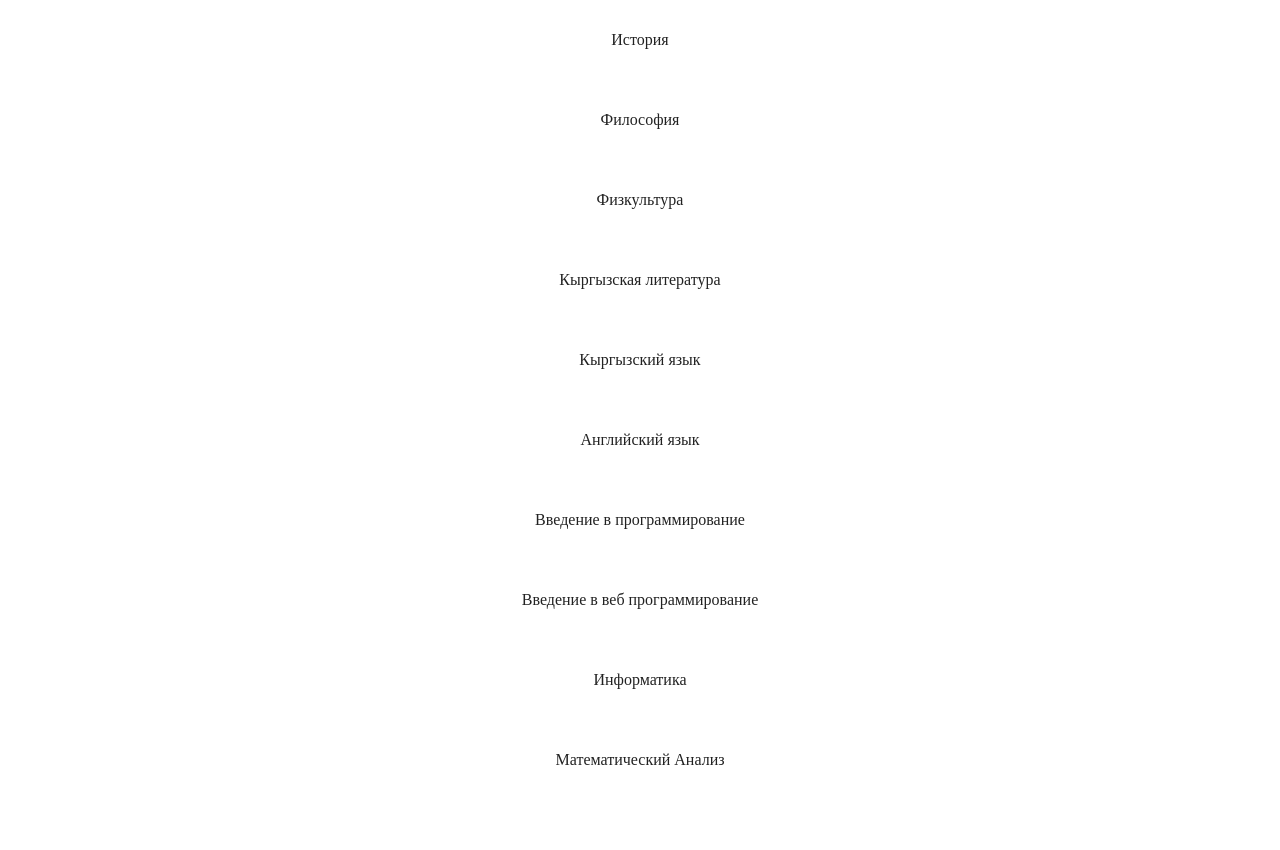
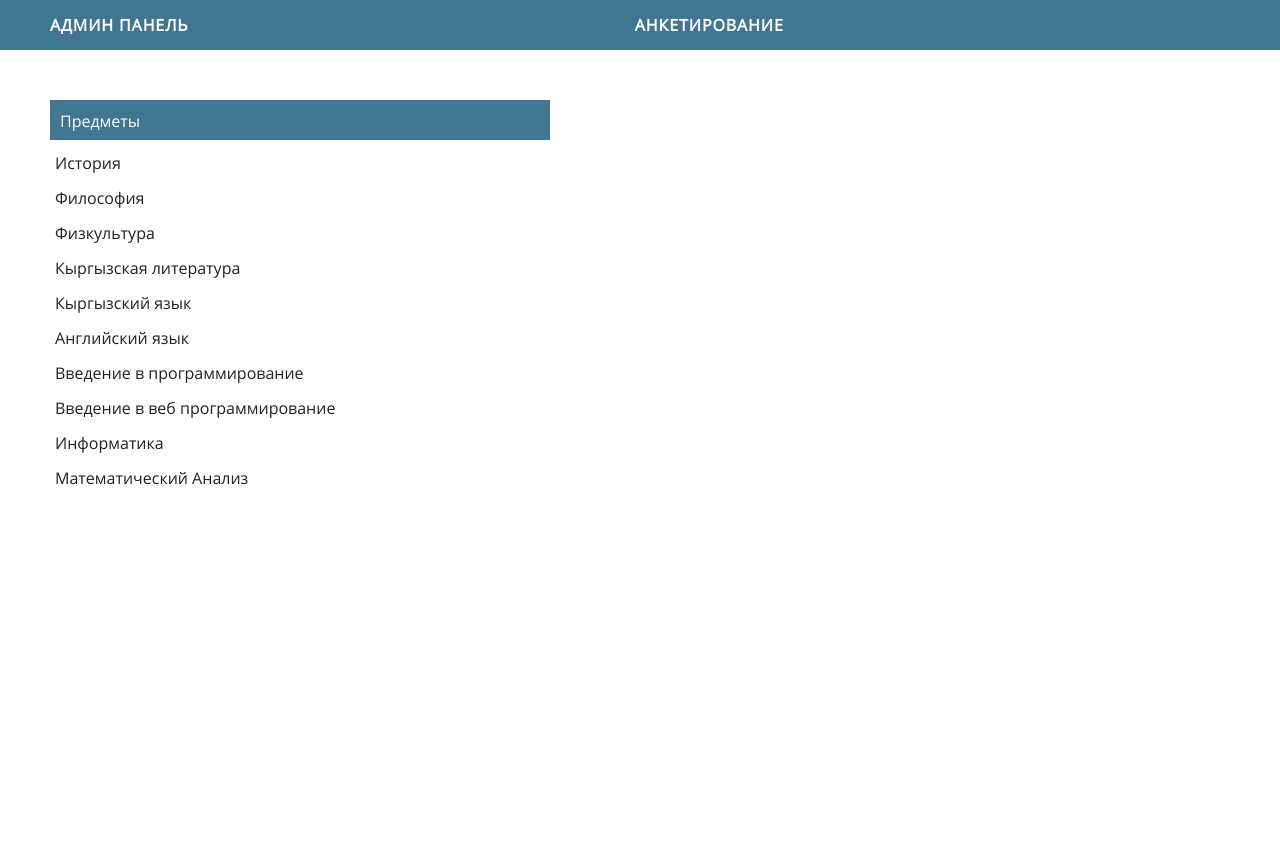
Before and after one commit to boorsoft/bseyes-restapi, a Django app: template templates/restapi/subjects.html in a window 1280 px wide. Before the commit the page ends 765 px from the top, so only its background shows below. Run offline with Django 3.2, Linux system fonts and the light colour scheme; the template is opened without the code that fills it: values that come from a table or form of the project are taken from there, others are empty; data comes from the database, SQL or seed files in the repository; both versions use the stored data as it was after the commit.

```diff
--- a/static/css/style.css
+++ b/static/css/style.css
@@ -1,3 +1,8 @@
+@font-face {
+    font-family: 'Open Sans';
+    src: url(../fonts/OpenSans-Regular.ttf)
+}
+
 * {
     box-sizing: border-box;
 }
@@ -7,8 +12,7 @@ html, body {
     margin: 0;
     display: flex;
     flex-direction: column;
-    align-items: center;
-    justify-items: center;
+    font-family: Open Sans;
 }
 
 a {
@@ -16,15 +20,54 @@ a {
     color: #222;
 }
 
+.heading {
+    width: 100%;
+    height: 50px;
+    background-color: #417690;
+    color: white;
+    font-weight: bold;
+    letter-spacing: 0.9px;
+    display: flex;
+    padding: 0 50px;
+    align-items: center;
+}
+
+.heading a {
+    color: white;
+}
+
+.heading span {
+    margin: auto;
+}
+
 .flex-container {
     display: flex;
     flex-direction: column;
     min-height: 100vh;
+    width: 70%;
 }
 
-.card-container {
-    height: 80px;
+.list-element {
+    height: 35px;
+    padding: 12px 5px;
+    transition: 0.7s ease-in;
+}
+
+.list-element a:hover {
+    color: #417690;
+}
+
+.container {
+    width: 600px;
+    min-height: 100vh;
     display: flex;
-    justify-content: center;
-    align-items: center;
+    flex-direction: column;
+    padding: 50px;
 }
+
+.info {
+    background-color: #417690;
+    color: white;
+    height: 40px;
+    padding: 10px;
+}
--- a/templates/restapi/subjects.html
+++ b/templates/restapi/subjects.html
@@ -3,9 +3,14 @@
 {% block title %}Предметы{% endblock %}
 
 {% block content %}
-<div class="flex-contaner">
-    {% for subject in subjects %}
-    <a href="/admin/subjects/{{subject.subject_id}}/teachers"><div class="card-container">{{subject.sub_name}}</div></a>
-    {% endfor %}
+<div class="heading"><a href="../">АДМИН ПАНЕЛЬ</a><span>АНКЕТИРОВАНИЕ</span></div>
+<div class="flex-container">
+
+    <div class="container">
+        <div class="info">Предметы</div>
+        {% for subject in subjects %}
+        <div class="list-element"><a href="/admin/subjects/{{subject.subject_id}}/teachers">{{subject.sub_name}}</a></div>
+        {% endfor %}
+    </div>
 </div>
 {% endblock %}
```
Also changed, not shown: templates/restapi/teachers.html (+7 -3 lines), db.sqlite3.
